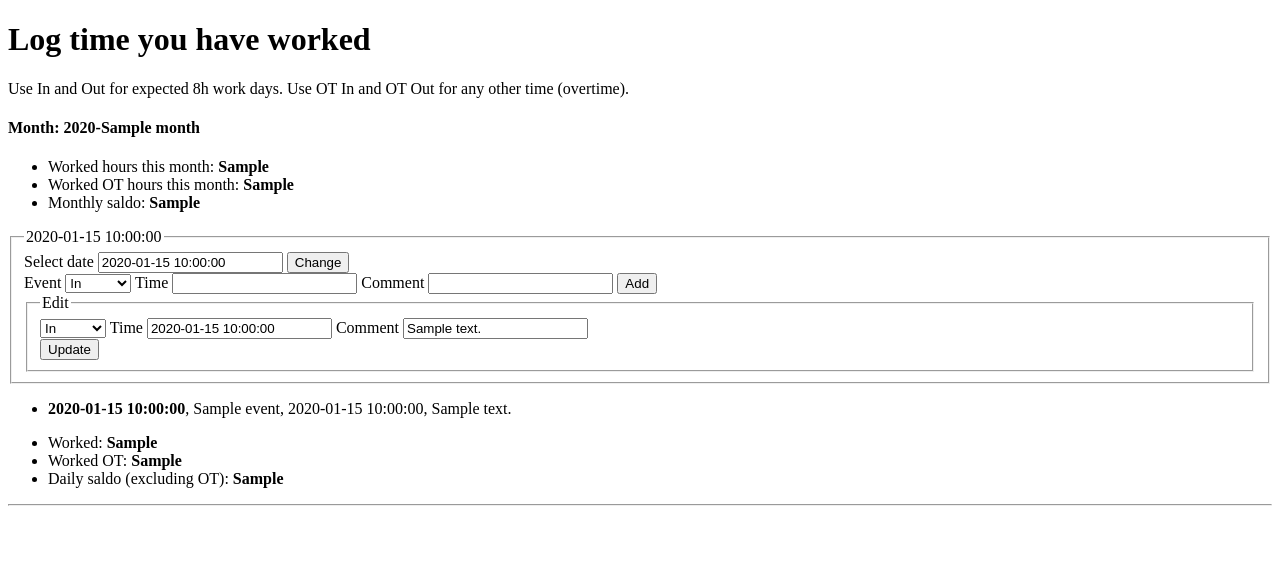
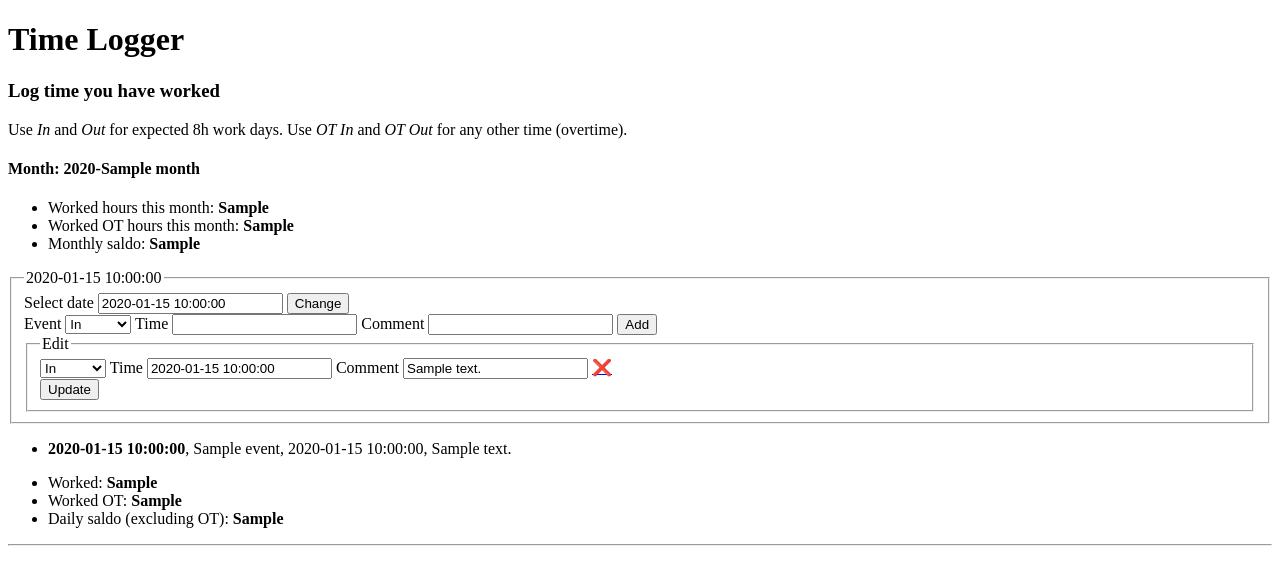
Before and after one commit to JoelLindberg/time-logger, a Python web app: template app/templates/index.html in a window 1280 px wide. Shown: the top 585 px of the page. Run offline with Jinja, Linux system fonts and the light colour scheme; the template is opened without the code that fills it: most values are stand-ins (such as "Sample title", 1, 10 or a date in 2020).

Commit message:
Bug fix after last event delete. Other minor changes.

```diff
--- a/app/static/styles.css
+++ b/app/static/styles.css
@@ -89,6 +89,10 @@ label {
   width: 90px;
 }
 
+.delete-button {
+    padding: 0.5rem;
+    text-decoration: none;
+}
 
 input[type="text"],
 textarea,
--- a/app/templates/index.html
+++ b/app/templates/index.html
@@ -2,7 +2,7 @@
 <html lang="en">
 <head>
     <title>time-logger</title>
-    <link rel="stylesheet" type="text/css" href="/static/styles.css" version=7>
+    <link rel="stylesheet" type="text/css" href="/static/styles.css" version=8>
     <meta charset="UTF-8">
     <meta name="viewport" content="width=device-width, initial-scale=1, user-scalable=no">
 </head>
@@ -10,9 +10,10 @@
 <body>
 <div id="container">
 
-<h1>Log time you have worked</h1>
+<h1>Time Logger</h1>
+<h3>Log time you have worked</h3>
 
-<p>Use In and Out for expected 8h work days. Use OT In and OT Out for any other time (overtime).</p>
+<p>Use <i>In</i> and <i>Out</i> for expected 8h work days. Use <i>OT In</i> and <i>OT Out</i> for any other time (overtime).</p>
 
 <h4>Month: {{ monthly.year }}-{{ monthly.month }}</h4>
 <ul>
@@ -92,7 +93,7 @@
             <input type="text" id="comment" name="comment" value="{{ item.comment }}">
 
 
-            <!-- <a href="/delete/?id={{ item.id }}&date={{ date }}" id="delete">❌</a> -->
+            <a href="/delete/?id={{ item.id }}&date={{ date }}" class="delete-button" id="delete">❌</a>
 
         {% endif %}
         </div>
```
Also changed, not shown: app/main.py (+19 -0 lines).
